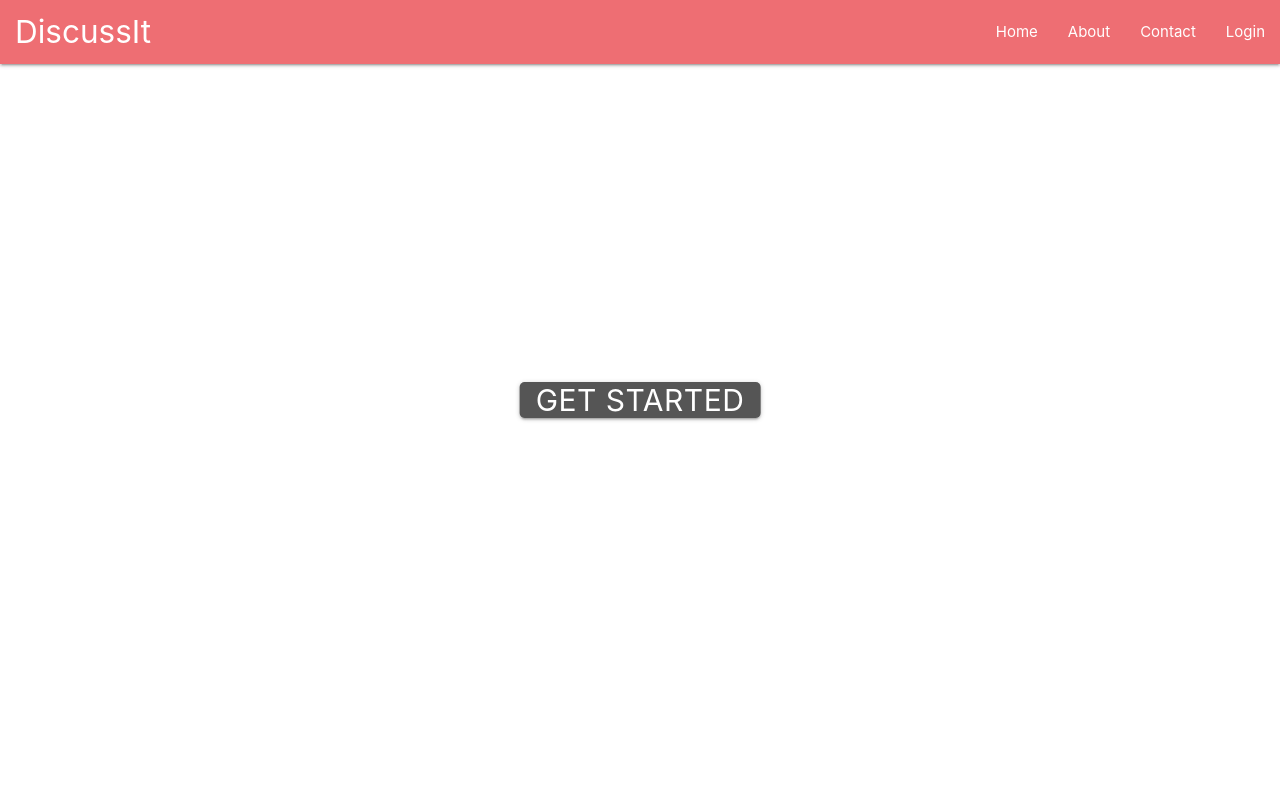
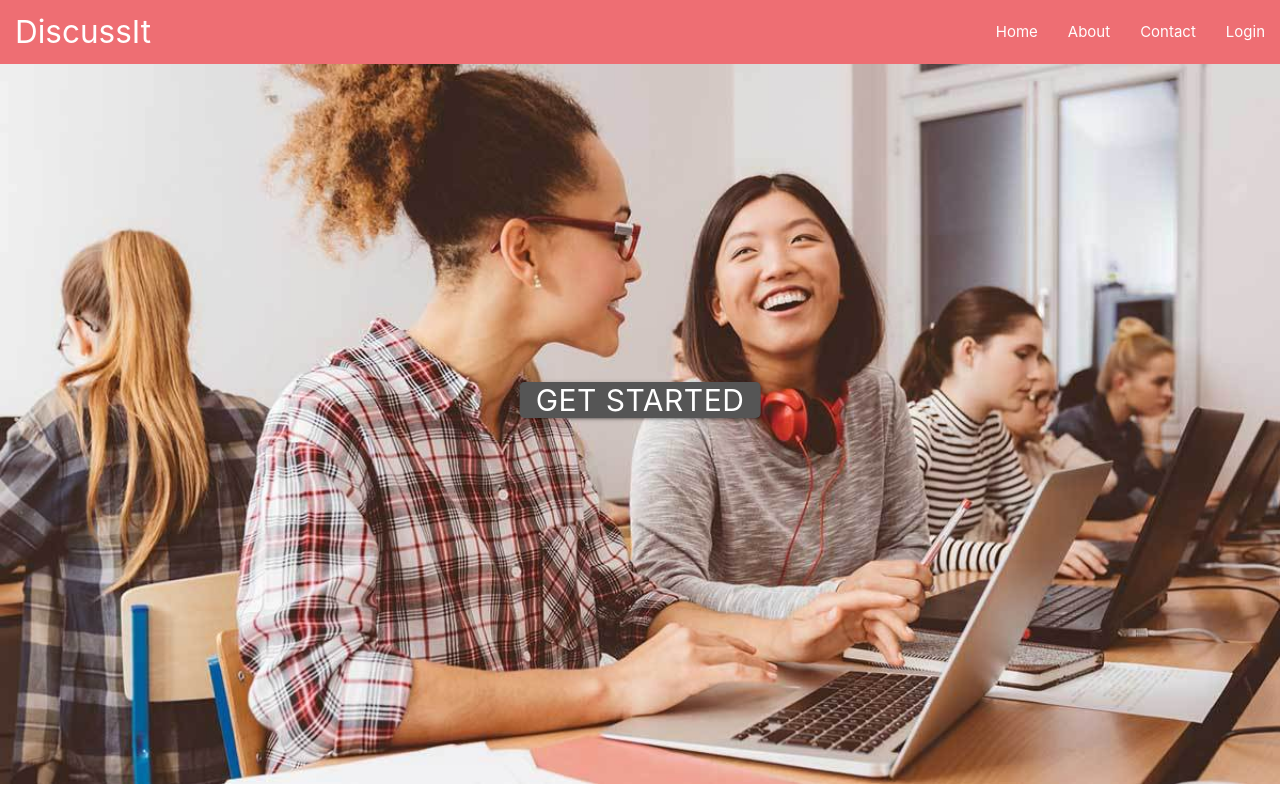
Before and after one commit to byadav02717/discussit, a React (Create React App) app in the folder client/: page / in a window 1280 px wide. Built offline with nearby package versions, Linux system fonts and the light colour scheme.

Commit message:
kinda fixed background for homepage

```diff
--- a/client/src/css/Home.css
+++ b/client/src/css/Home.css
@@ -1,8 +1,5 @@
-.home {
-  background-image: url('student-image.jpg');
-  background-repeat: no-repeat;
-  background-attachment: fixed;
-  background-size: cover;
+#home img {
+   width: 100%;
 }
 
 /* Style the button and place it in the middle of the container/image */
--- a/client/src/pages/Home.js
+++ b/client/src/pages/Home.js
@@ -5,9 +5,10 @@ import '../css/Home.css';
 
 export default function Home() {
     return (
-        <div className="home">
+        <div id="home">
+            <img src="/student-image.jpg" alt="" />
+
          <div className = "container">
-
       <Link to="/login">
       <button className = "btn">Get Started</button>
           </Link>
```
Also changed, not shown: client/src/Form.css (+5 -6 lines).
